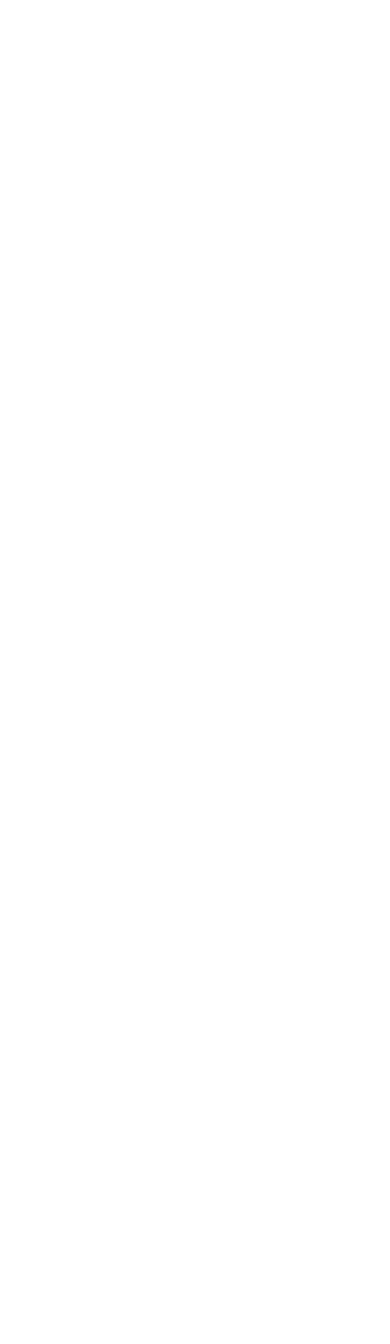
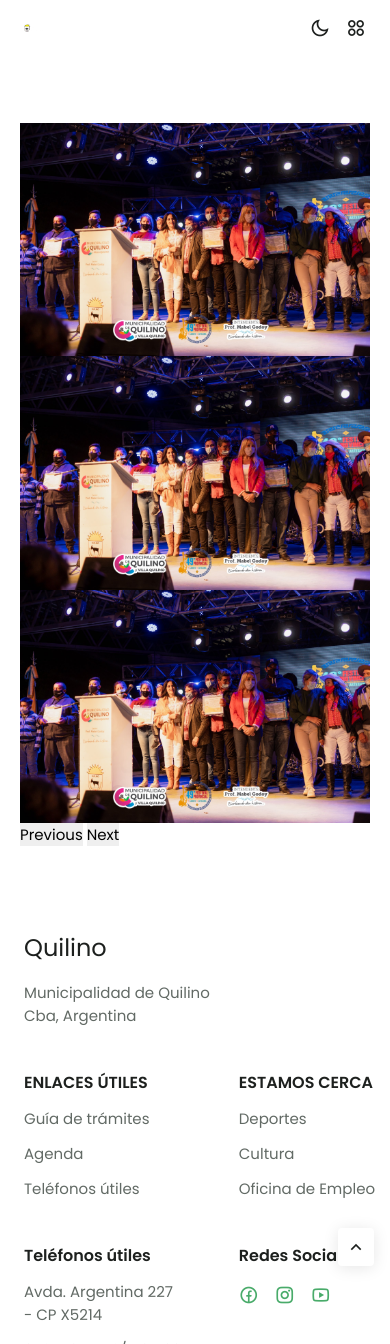
Before and after one commit to marceloifran/quilino, a plain HTML site: page galeria.html in a window 390 px wide. Shown: the top 1344 px of the page. Before the commit the page ends 844 px from the top, so only its background shows below. Drawn offline with nearby package versions, Linux system fonts and the light colour scheme.

Commit message:
fix, agregar los cbn de boostrap genera error xd

```diff
--- a/galeria.html
+++ b/galeria.html
@@ -0,0 +1,211 @@
+<!DOCTYPE html>
+   <html lang="en">
+   <head>
+      <meta charset="UTF-8">
+      <meta name="viewport" content="width=device-width, initial-scale=1.0">
+
+
+       <!--=============== FAVICON ===============-->
+       <link rel="shortcut icon" href="assets/img/logoimg-removebg-preview.png" type="image/x-icon">
+
+      <!--=============== REMIXICONS ===============-->
+      <link rel="stylesheet" href="https://cdnjs.cloudflare.com/ajax/libs/remixicon/3.5.0/remixicon.css" crossorigin="">
+
+      <!--=============== CSS ===============-->
+      <link rel="stylesheet" href="assets/css/styles.css">
+          <!--=============== FAVICON ===============-->
+          <link rel="shortcut icon" href="assets/img/logoimg-removebg-preview.png" type="image/x-icon">
+          <title>Quilino y Villa Quilino</title>
+   </head>
+   <body>
+      <!--==================== HEADER ====================-->
+      <header class="header" id="header">
+         <nav class="nav container">
+            <a href="#" class="nav__logo">
+               <img src="assets/img/logo.png" alt="">
+            </a>
+
+            <div class="nav__menu" id="nav-menu">
+               <ul class="nav__list">
+                  <li class="nav__item">
+                     <a href="#home" class="nav__link active-link">Home</a>
+                  </li>
+
+                  <li class="nav__item">
+                     <a href="#about" class="nav__link">About Us</a>
+                  </li>
+
+                  <li class="nav__item">
+                     <a href="#popular" class="nav__link">Popular</a>
+                  </li>
+
+                  <li class="nav__item">
+                     <a href="#join" class="nav__link">Join Us</a>
+                  </li>
+               </ul>
+
+               <!-- Close button -->
+               <div class="nav__close" id="nav-close">
+                  <i class="ri-close-line"></i>
+               </div>
+
+               <img src="assets/img/branch-2.png" alt="" class="nav__img-1">
+               <img src="assets/img/fruit-line-1.png" alt="" class="nav__img-2">
+            </div>
+
+            <div class="nav__buttons">
+               <!-- Theme button -->
+               <i class="ri-moon-line change-theme" id="theme-button"></i>
+
+               <!-- Toggle button -->
+               <div class="nav__toggle" id="nav-toggle">
+                  <i class="ri-apps-2-line"></i>
+               </div>
+            </div>
+         </nav>
+      </header>
+
+
+<section class="about section" id="about">
+    <div style="margin: 20px 20px;" id="carouselExampleIndicators" class="carousel slide" data-bs-ride="carousel">
+       <div class="carousel-indicators">
+         <button type="button" data-bs-target="#carouselExampleIndicators" data-bs-slide-to="0" class="active" aria-current="true" aria-label="Slide 1"></button>
+         <button type="button" data-bs-target="#carouselExampleIndicators" data-bs-slide-to="1" aria-label="Slide 2"></button>
+         <button type="button" data-bs-target="#carouselExampleIndicators" data-bs-slide-to="2" aria-label="Slide 3"></button>
+       </div>
+       <div class="carousel-inner">
+         <div class="carousel-item active">
+           <img src="assets/img/bannermuni.jpg" class="d-block w-100" alt="...">
+         </div>
+         <div class="carousel-item">
+           <img src="assets/img/bannermuni.jpg" class="d-block w-100" alt="...">
+         </div>
+         <div class="carousel-item">
+           <img src="assets/img/bannermuni.jpg" class="d-block w-100" alt="...">
+         </div>
+       </div>
+       <button class="carousel-control-prev" type="button" data-bs-target="#carouselExampleIndicators" data-bs-slide="prev">
+         <span class="carousel-control-prev-icon" aria-hidden="true"></span>
+         <span class="visually-hidden">Previous</span>
+       </button>
+       <button class="carousel-control-next" type="button" data-bs-target="#carouselExampleIndicators" data-bs-slide="next">
+         <span class="carousel-control-next-icon" aria-hidden="true"></span>
+         <span class="visually-hidden">Next</span>
+       </button>
+     </div>
+ </section>
+
+
+
+      <!--==================== FOOTER ====================-->
+      <footer class="footer">
+         <div class="footer__container container grid">
+            <div>
+               <a href="#" class="footer__logo">
+                  <!-- <img src="assets/img/logoblanco.png" alt=""> Fruit -->
+                  Quilino
+               </a>
+
+               <p class="footer__descprion">
+                  Municipalidad de Quilino <br>
+                  Cba, Argentina
+               </p>
+            </div>
+
+            <div class="footer__data grid">
+               <div>
+                  <h3 class="footer__title">ENLACES ÚTILES</h3>
+
+                  <ul class="footer__links">
+                     <li>
+                        <a href="#" class="footer__link">Guía de trámites</a>
+                     </li>
+
+                     <li>
+                        <a href="#" class="footer__link">Agenda</a>
+                     </li>
+
+                     <li>
+                        <a href="#" class="footer__link">Teléfonos útiles</a>
+                     </li>
+                  </ul>
+               </div>
+
+               <div>
+                  <h3 class="footer__title">ESTAMOS CERCA</h3>
+
+                  <ul class="footer__links">
+                     <li>
+                        <a href="#" class="footer__link">Deportes</a>
+                     </li>
+
+                     <li>
+                        <a href="#" class="footer__link">Cultura</a>
+                     </li>
+
+                     <li>
+                        <a href="#" class="footer__link">Oficina de Empleo</a>
+                     </li>
+                  </ul>
+               </div>
+
+               <div>
+                  <h3 class="footer__title">Teléfonos útiles</h3>
+
+                  <ul class="footer__links">
+                     <li class="footer__info">
+                        Avda. Argentina 227 <br>
+                        - CP X5214
+                     </li>
+
+                     <li class="footer__info">
+                        3521 498 002/ 498 398
+                     </li>
+                  </ul>
+               </div>
+
+               <div>
+                  <h3 class="footer__title">Redes Sociales</h3>
+
+                  <div class="footer__social">
+                     <a href="https://www.facebook.com/" target="_blank" class="footer__social-link">
+                        <i class="ri-facebook-circle-line"></i>
+                     </a>
+
+                     <a href="https://www.instagram.com/" target="_blank" class="footer__social-link">
+                        <i class="ri-instagram-line"></i>
+                     </a>
+
+                     <a href="https://www.youtube.com/" target="_blank" class="footer__social-link">
+                        <i class="ri-youtube-line"></i>
+                     </a>
+                  </div>
+               </div>
+            </div>
+         </div>
+
+         <span class="footer__copy">
+            &#169; All Rights Reserved By Marcelo Ifran Singh
+         </span>
+      </footer>
+
+      <!--========== SCROLL UP ==========-->
+      <a href="#" class="scrollup" id="scroll-up">
+         <i class="ri-arrow-up-s-line"></i>
+      </a>
+
+      <!--=============== SCROLLREVEAL ===============-->
+      <script src="assets/js/scrollreveal.min.js"></script>
+
+      <!--=============== MAIN JS ===============-->
+      <script src="assets/js/main.js"></script>
+   </body>
+</html>
+
+
+
+<script>
+    ScrollReveal().reveal('.section__title', { delay: 300 });
+    ScrollReveal().reveal('.gallery__section', { delay: 400 });
+    ScrollReveal().reveal('.gallery__item', { delay: 500, interval: 200 });
+</script>
```
Also changed, not shown: autoridades.html (+1 -1 lines), index.html (+3 -31 lines).
